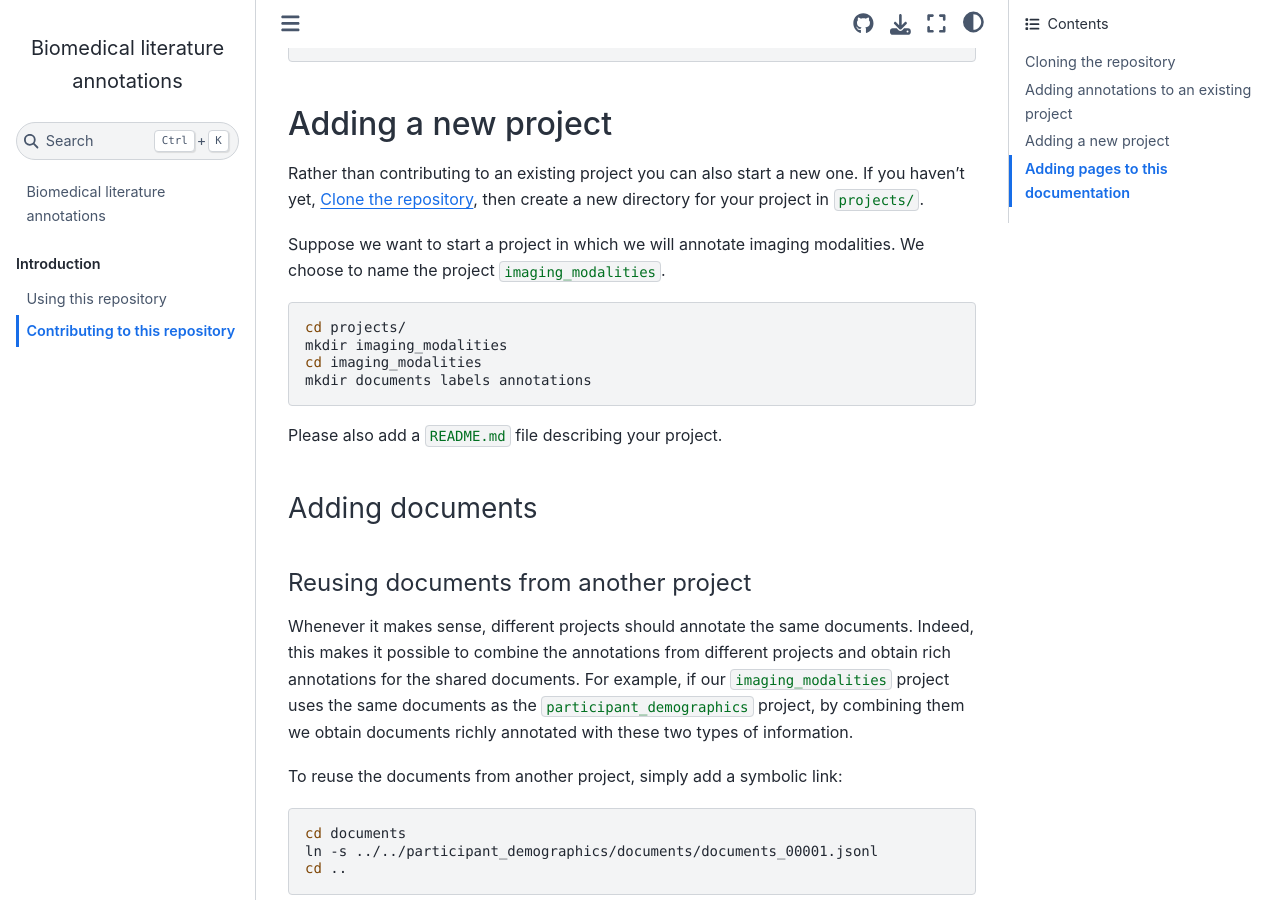
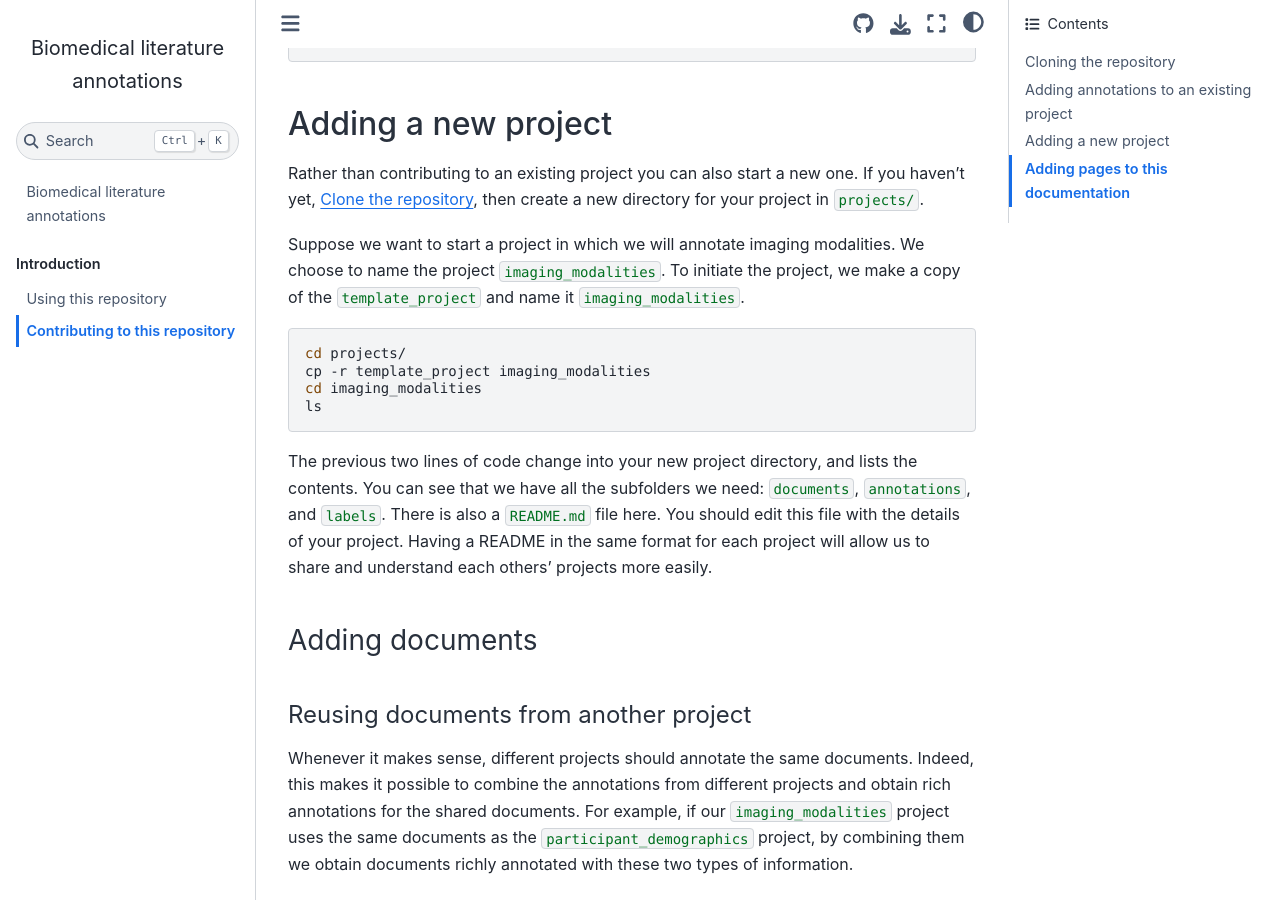
Before and after one commit to litmining/labelbuddy-annotations, a Jupyter Book: the page built from analysis/book/contributing_to_this_repository.md, in a window 1280 px wide and 900 px high, scrolled down 2554 px. Built offline with Jupyter Book 1.0.4 settings and Sphinx 7.4.7 and the Sphinx Book theme 1.1.4, drawn with Linux system fonts in a browser that asks for light colours; pages that are not in the unit, such as notebooks, are missing from menus.

Commit message:
update instructions for adding a new project to use the template_project [related to #26]

````diff
--- a/analysis/book/contributing_to_this_repository.md
+++ b/analysis/book/contributing_to_this_repository.md
@@ -144,15 +144,15 @@ If you haven't yet, {ref}`Clone the repository <clone_the_repository>`, then cre
 
 Suppose we want to start a project in which we will annotate imaging modalities.
 We choose to name the project `imaging_modalities`.
+To initiate the project, we make a copy of the `template_project` and name it `imaging_modalities`.
 
 ```bash
 cd projects/
-mkdir imaging_modalities
+cp -r template_project imaging_modalities
 cd imaging_modalities
-mkdir documents labels annotations
+ls
 ```
-
-Please also add a `README.md` file describing your project.
+The previous two lines of code change into your new project directory, and lists the contents. You can see that we have all the subfolders we need: `documents`, `annotations`, and `labels`. There is also a `README.md` file here. You should edit this file with the details of your project. Having a README in the same format for each project will allow us to share and understand each others' projects more easily.
 
 ### Adding documents
 
````
